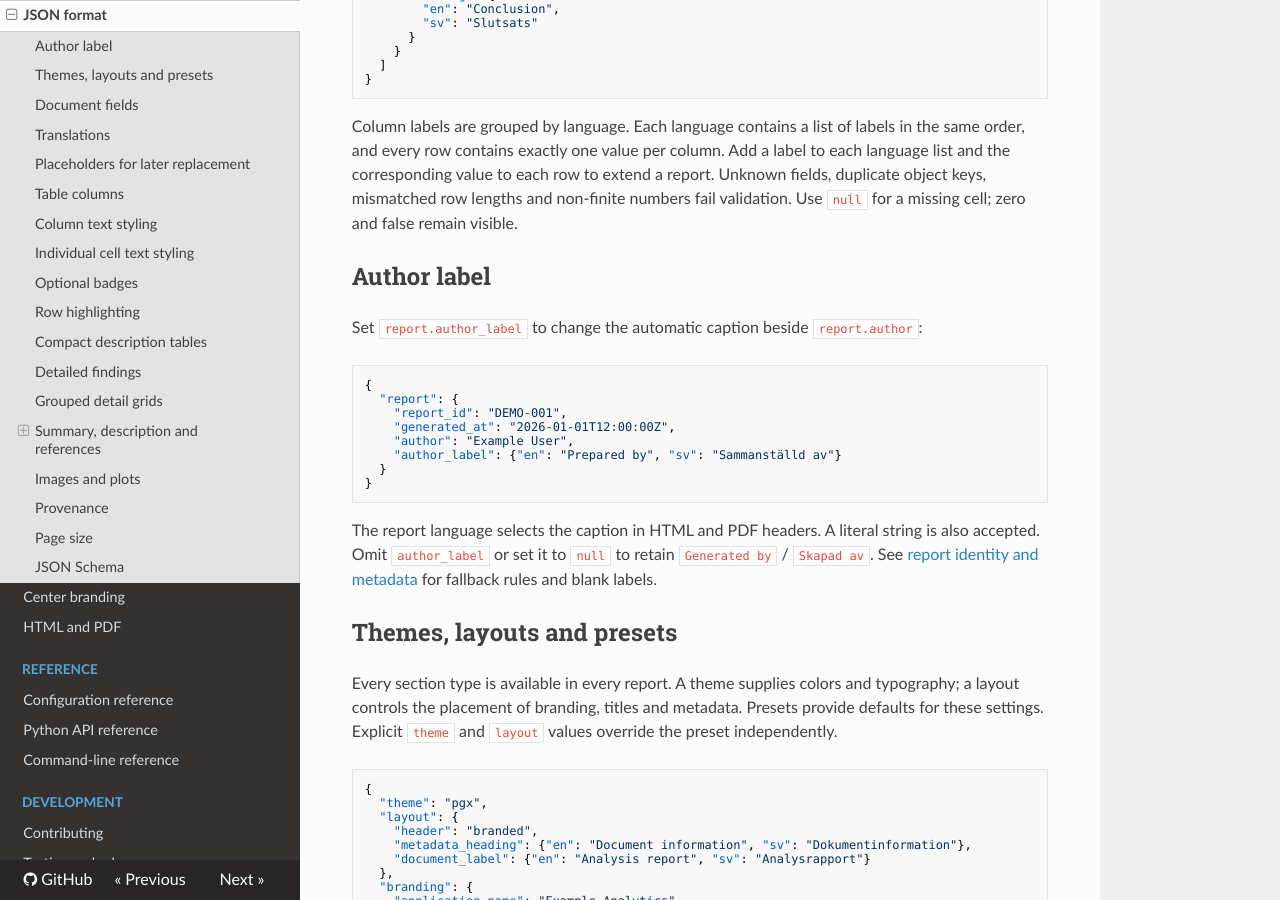
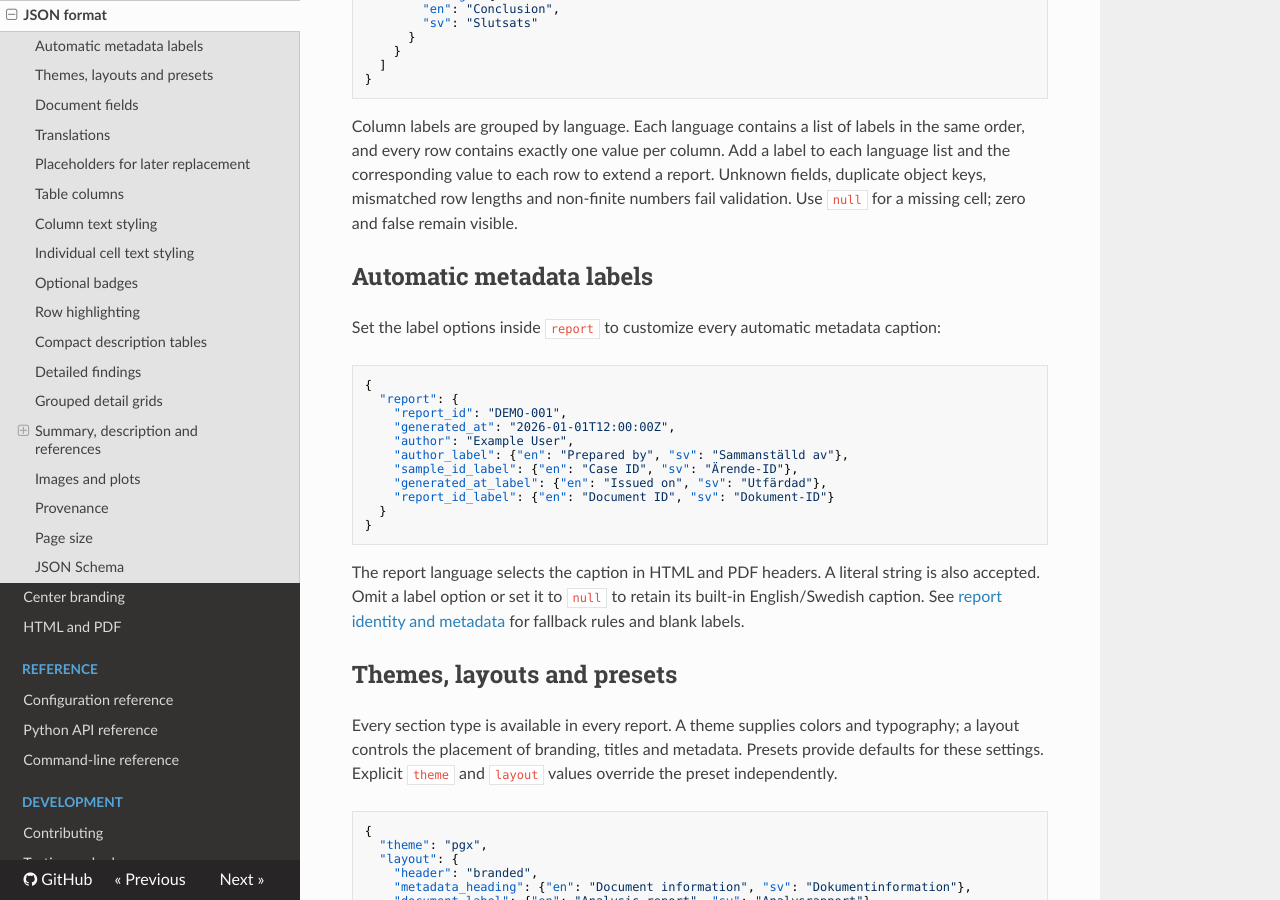
Before and after one commit to SMD-Bioinformatics-Lund/smd-reports, an MkDocs documentation site: the page built from docs/json-inputs.md, in a window 1280 px wide and 900 px high, scrolled down 953 px. Built offline with MkDocs 1.6.1, drawn with Linux system fonts in a browser that asks for light colours; nearby versions of some CDN libraries.

Commit message:
Make every automatic metadata label configurable

````diff
--- a/docs/json-inputs.md
+++ b/docs/json-inputs.md
@@ -64,9 +64,9 @@ list and the corresponding value to each row to extend a report.
 Unknown fields, duplicate object keys, mismatched row lengths and non-finite numbers fail
 validation. Use `null` for a missing cell; zero and false remain visible.
 
-## Author label
+## Automatic metadata labels
 
-Set `report.author_label` to change the automatic caption beside `report.author`:
+Set the label options inside `report` to customize every automatic metadata caption:
 
 ```json
 {
@@ -74,13 +74,16 @@ Set `report.author_label` to change the automatic caption beside `report.author`
     "report_id": "DEMO-001",
     "generated_at": "2026-01-01T12:00:00Z",
     "author": "Example User",
-    "author_label": {"en": "Prepared by", "sv": "Sammanställd av"}
+    "author_label": {"en": "Prepared by", "sv": "Sammanställd av"},
+    "sample_id_label": {"en": "Case ID", "sv": "Ärende-ID"},
+    "generated_at_label": {"en": "Issued on", "sv": "Utfärdad"},
+    "report_id_label": {"en": "Document ID", "sv": "Dokument-ID"}
   }
 }
 ```
 
 The report language selects the caption in HTML and PDF headers. A literal string is
-also accepted. Omit `author_label` or set it to `null` to retain `Generated by` / `Skapad av`.
+also accepted. Omit a label option or set it to `null` to retain its built-in English/Swedish caption.
 See [report identity and metadata](configuration.md#report-identity-and-metadata) for
 fallback rules and blank labels.
 
--- a/src/smd_reports/templates/components/metadata.html
+++ b/src/smd_reports/templates/components/metadata.html
@@ -1,7 +1,10 @@
 {% set columns = 3 if compact_metadata|default(false) else 2 %}
 {% set metadata = namespace(rows=[], pending=[]) %}
 {% set author_label = 'Generated by' if report.metadata.author_label is none else {report.language: report.metadata.author_label|localized} %}
-{% set fields = report.metadata.fields[:2] + ([dict(label='Sample ID'|ui, value=report.metadata.sample_id)] if report.metadata.sample_id else []) + report.metadata.fields[2:] + [dict(label='Generated at'|ui, value=report.metadata.generated_at.date().isoformat()), dict(label=author_label, value=report.metadata.author), dict(label='Report ID'|ui, value=report.metadata.report_id)] %}
+{% set sample_id_label = 'Sample ID' if report.metadata.sample_id_label is none else {report.language: report.metadata.sample_id_label|localized} %}
+{% set generated_at_label = 'Generated at' if report.metadata.generated_at_label is none else {report.language: report.metadata.generated_at_label|localized} %}
+{% set report_id_label = 'Report ID' if report.metadata.report_id_label is none else {report.language: report.metadata.report_id_label|localized} %}
+{% set fields = report.metadata.fields[:2] + ([dict(label=sample_id_label, value=report.metadata.sample_id)] if report.metadata.sample_id else []) + report.metadata.fields[2:] + [dict(label=generated_at_label, value=report.metadata.generated_at.date().isoformat()), dict(label=author_label, value=report.metadata.author), dict(label=report_id_label, value=report.metadata.report_id)] %}
 {% for field in fields %}
 {% set wide = compact_metadata|default(false) and field.value|display|length > 60 %}
 {% if wide %}
````
Also changed, not shown: CHANGELOG.md (+1 -1 lines), docs/configuration.md (+6 -2 lines), 10 other files.
